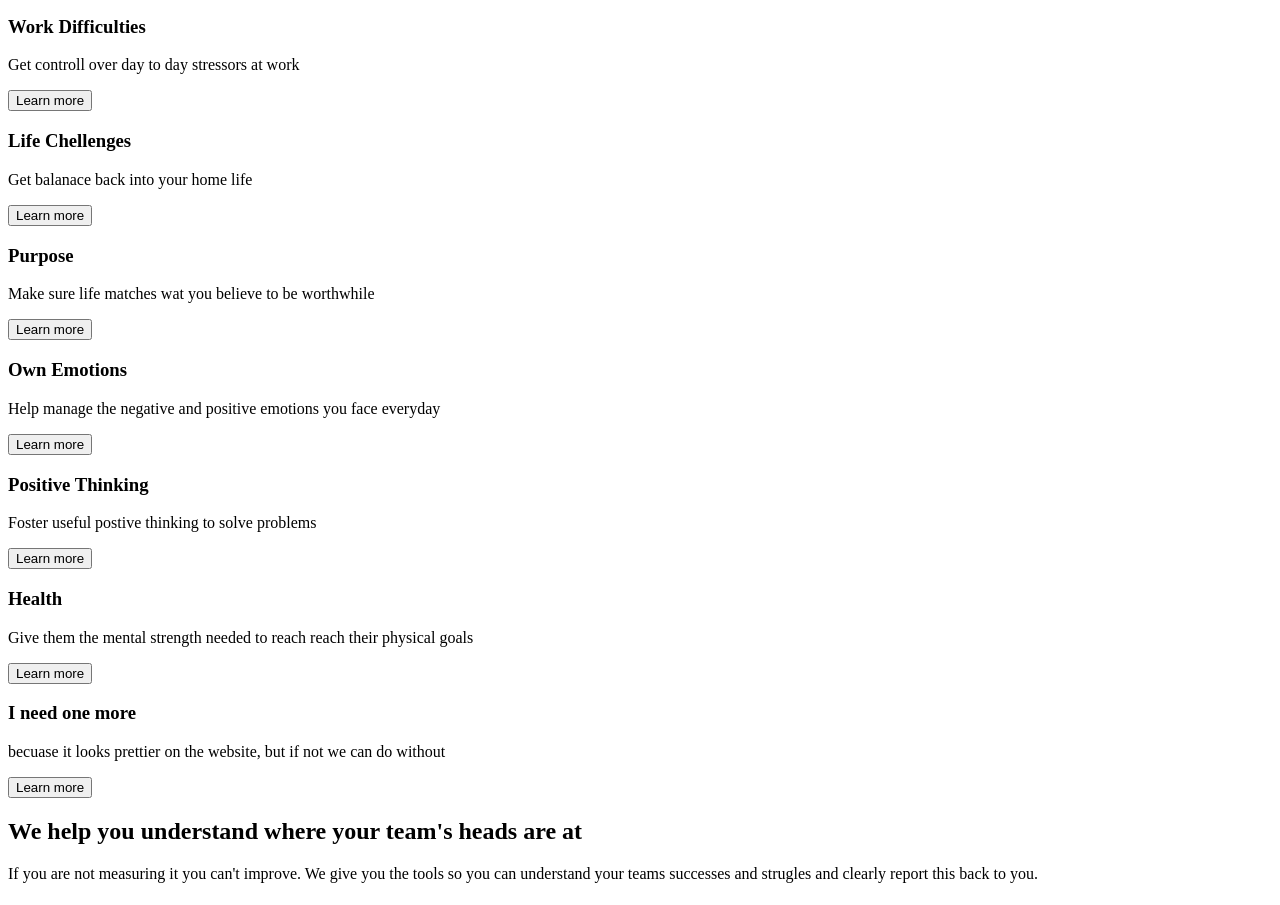
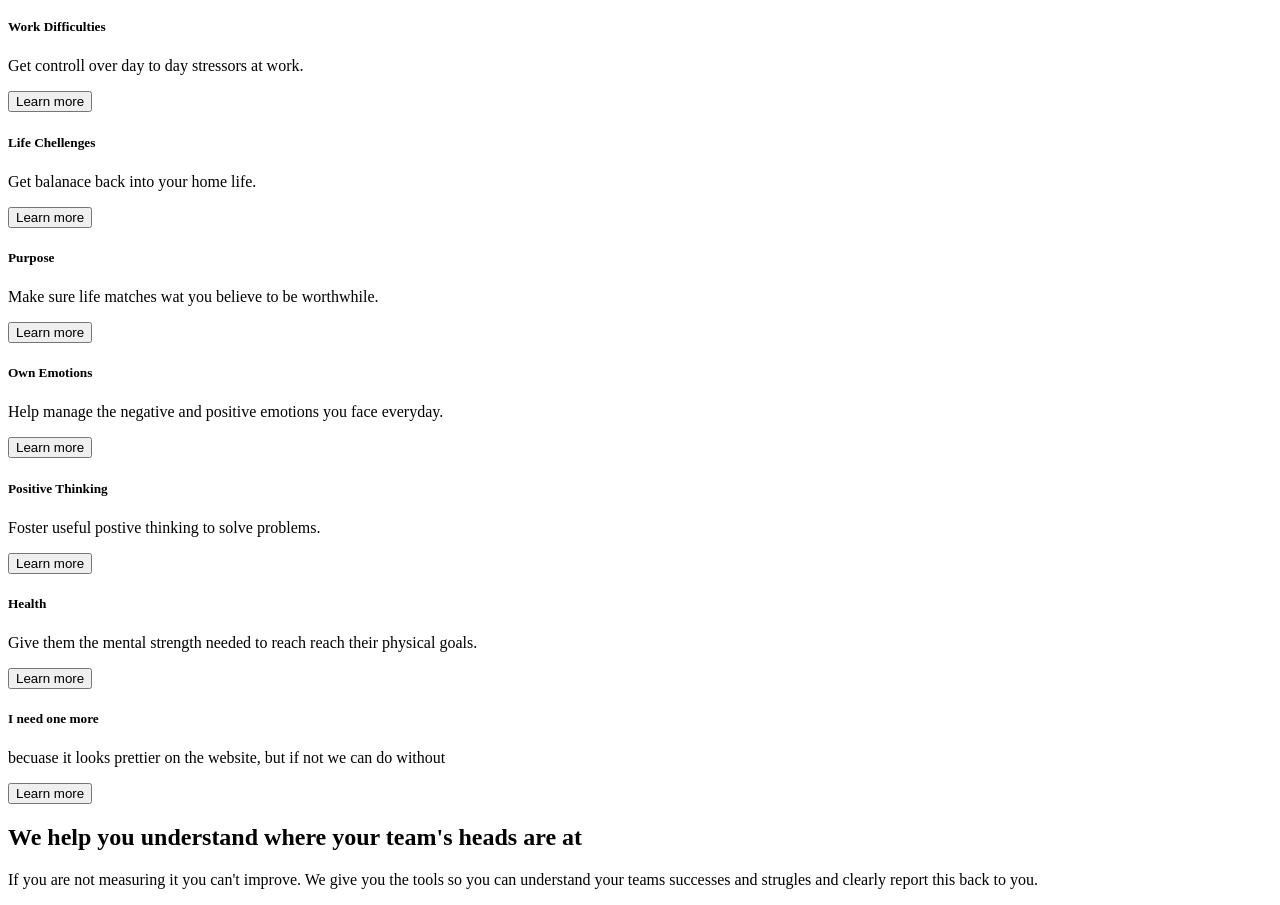
Before and after one commit to shansmith01/betterday, a Gatsby site: page / in a window 1280 px wide. Shown: the part 301-1206 px from the top of the page. Built offline with nearby package versions, Linux system fonts and the light colour scheme; Gatsby itself is replaced by a stand-in of ours.

Commit message:
Add cards on home

```diff
--- a/src/pages/index.js
+++ b/src/pages/index.js
@@ -27,56 +27,43 @@ const IndexPage = () => {
           <h2 className="display-4">Let the science do the work</h2>
           <p className="lead">Better Day focuses on the seven areas scientifically proven to people be at their best.*</p>
 
-          <Row className="mt-5">
-            <Col>
-
-               <FeatureCard
+          <div className="mt-5 card-deck">
+            <FeatureCard
                   title="Relationships"
                   text="Build connected, supportive relationships at home and at work."
                />
+            <FeatureCard
+                  title="Work Difficulties"
+                  text="Get controll over day to day stressors at work."
+               />
+            <FeatureCard
+                  title="Life Chellenges"
+                  text="Get balanace back into your home life."
+               />
+            <FeatureCard
+                  title="Purpose"
+                  text="Make sure life matches wat you believe to be worthwhile."
+               />
+          </div>
 
-            </Col>
-            <Col>
-              <h3>Work Difficulties</h3>
-              <p>Get controll over day to day stressors at work</p>
-              <Button outline color="primary">Learn more</Button>
-            </Col>
-            <Col>
-              <h3>Life Chellenges</h3>
-              <p>Get balanace back into your home life</p>
-              <Button outline color="primary">Learn more</Button>
-            </Col>
-            <Col>
-              <h3>Purpose</h3>
-              <p>Make sure life matches wat you believe to be worthwhile</p>
-              <Button outline color="primary">Learn more</Button>
-            </Col>
-          </Row>
-
-          <Row className="mt-5">
-            <Col>
-              <h3>Own Emotions</h3>
-              <p>Help manage the negative and positive emotions you face everyday</p>
-              <Button outline color="primary">Learn more</Button>
-            </Col>
-            <Col>
-              <h3>Positive Thinking</h3>
-              <p>Foster useful postive thinking to solve problems</p>
-              <Button outline color="primary">Learn more</Button>
-            </Col>
-            <Col>
-              <h3>Health</h3>
-              <p>Give them the mental strength needed to reach reach their physical goals</p>
-              <Button outline color="primary">Learn more</Button>
-            </Col>
-            <Col>
-              <h3>I need one more</h3>
-              <p>becuase it looks prettier on the website, but if not we can do without</p>
-              <Button outline color="primary">Learn more</Button>
-            </Col>
-          </Row>
-
-
+          <div className="mt-5 card-deck">
+            <FeatureCard
+                  title="Own Emotions"
+                  text="Help manage the negative and positive emotions you face everyday."
+               />
+            <FeatureCard
+                  title="Positive Thinking"
+                  text="Foster useful postive thinking to solve problems."
+               />
+            <FeatureCard
+                  title="Health"
+                  text="Give them the mental strength needed to reach reach their physical goals."
+               />
+            <FeatureCard
+                  title="I need one more"
+                  text="becuase it looks prettier on the website, but if not we can do without"
+               />
+          </div>
 
         </Col>
        </Row>
```
Also changed, not shown: 1 other file.
